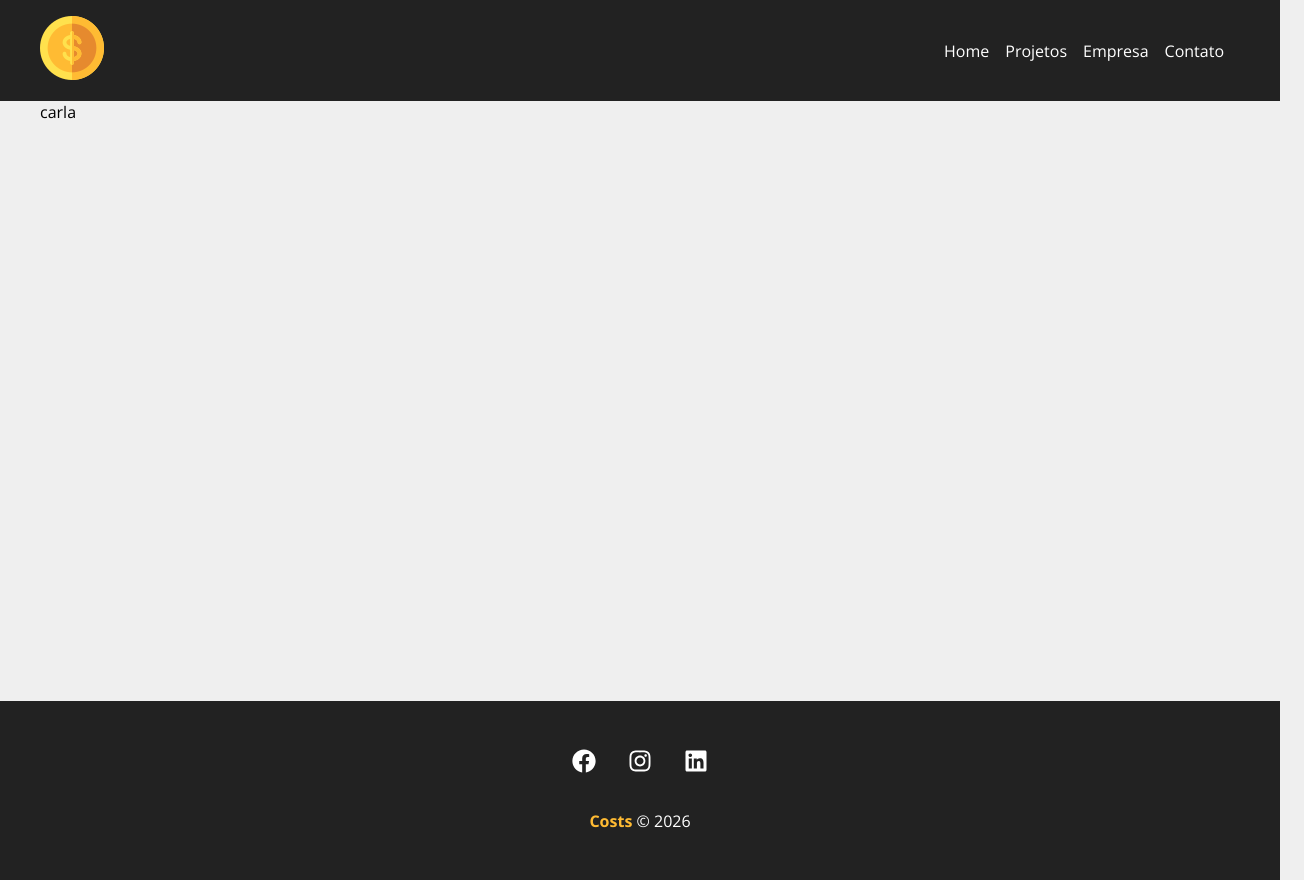
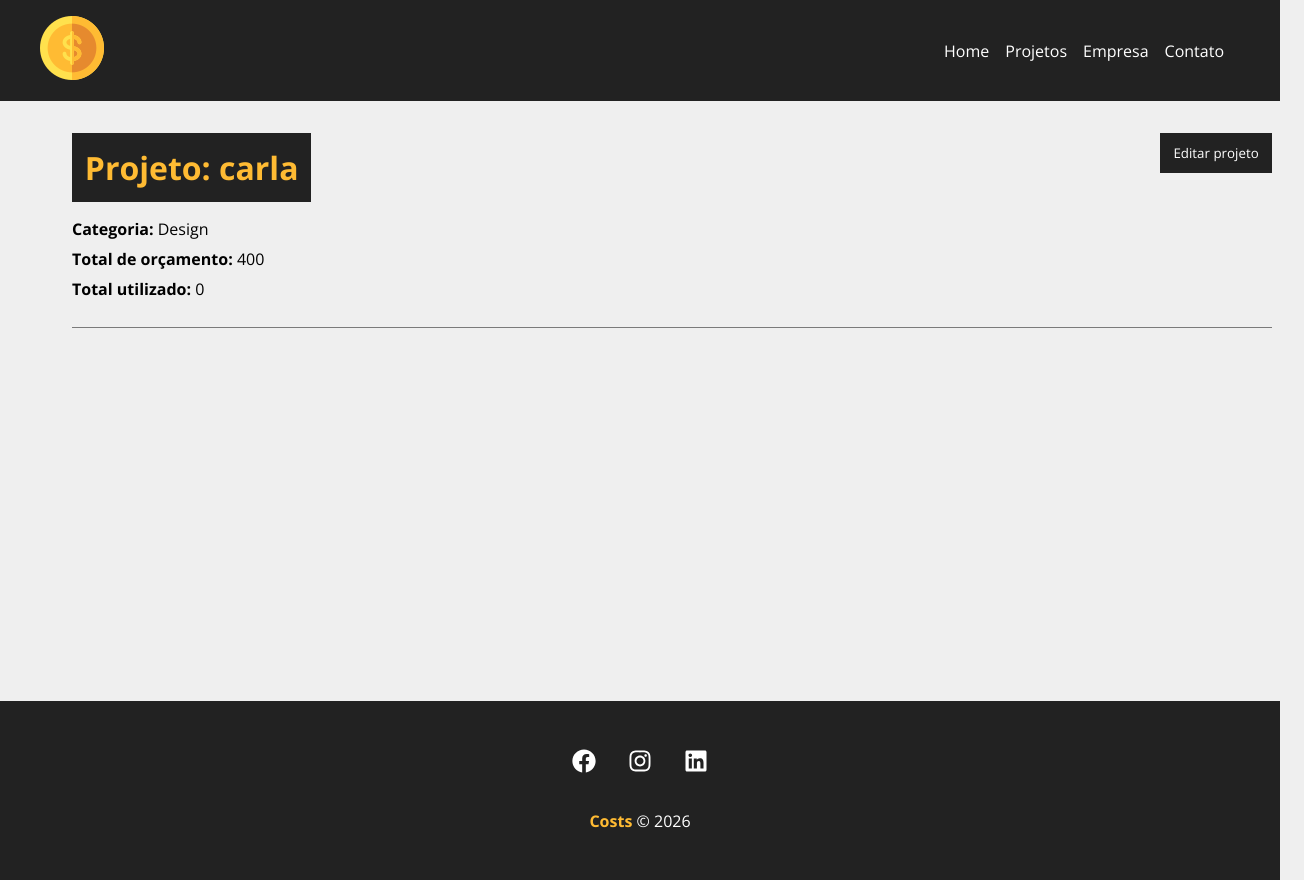
Before and after one commit to carlamagalhaes8/costs, a React (Create React App) app: page /project/fe61 in a window 1280 px wide. Shown: the whole page, 1304 px wide, since content can reach past the window. Built offline with nearby package versions, Linux system fonts and the light colour scheme; data requests are answered from the project's data file.

Commit message:
32 - Exibindo detalhes do projeto

```diff
--- a/src/components/pages/Project.js
+++ b/src/components/pages/Project.js
@@ -3,13 +3,18 @@
 import { useParams } from 'react-router-dom';
 import { useState, useEffect } from 'react';
 
+import Loading from '../layout/Loading';
+import Container from '../layout/Container';
+
 function Project(){
 
     const {id} = useParams();
     const [project, setProject] = useState([]);
+    const [showProjectForm, setShowProjectForm] = useState(false);
 
     useEffect(() => {
-        fetch(`http://localhost:5000/projects/${id}`, {
+        setTimeout(() => {
+            fetch(`http://localhost:5000/projects/${id}`, {
             method: "GET",
             headers: {
                 'Content-Type': 'application/json'},
@@ -19,11 +24,54 @@
             setProject(data)
         })
         .catch((err) => console.log)
+        }, 300)
 
     }, [id])
 
+    function toggleProjectForm(){
+        setShowProjectForm(!showProjectForm)
+    }
+
     return(
-        <p>{project.name}</p>
+        <>
+
+        {project.name ? (
+            <div className={styles.project_details}>
+                <Container customClass="column">
+                    <div className={styles.details_container}>
+                        <h1>Projeto: {project.name}</h1>
+
+                        <button className={styles.btn} onClick={toggleProjectForm}>{!showProjectForm ? "Editar projeto" : "Fechar "}</button>
+
+                        {!showProjectForm ? (
+                            <div className={styles.project_info}>
+                                <p>
+                                    <span>Categoria:</span> {project.category.name}
+                                </p>
+
+                                <p>
+                                    <span>Total de orçamento:</span> {project.budget}
+                                </p>
+
+                                <p>
+                                    <span>Total utilizado:</span> {project.cost}
+                                </p>
+
+                            </div>
+                        ) : (
+                            <div className={styles.project_info}>
+                                <p>Detalhes do projeto</p>
+                            </div>
+                        )}
+                    </div>
+
+                </Container>
+            </div>
+        ) : (
+            <Loading />
+    )}
+
+        </>
     )
 }
 
--- a/src/components/pages/Project.module.css
+++ b/src/components/pages/Project.module.css
@@ -0,0 +1,45 @@
+.project_details{
+    padding: 2em;
+}
+
+.project_details h1, .project_details h2, .project_details p{
+    margin-bottom: 0.5em;
+}
+
+.project_details h1{
+    background-color: #222;
+    color: #ffbb33;
+    padding: 0.4em;
+}
+
+.project_details span{
+    font-weight: bold;
+}
+
+.details_container, service_form_container{
+    border-bottom: 1px solid #7a7a7a;
+    margin-bottom: 1.2em;
+    padding-bottom: 1.2em;
+    display: flex;
+    justify-content: space-between;
+    flex-wrap: wrap;
+}
+
+.btn{
+    background-color: #222;
+    color: #fff;
+    padding: 0.5em 1em;
+    text-decoration: none;
+    transition: 0.5s;
+    cursor: pointer;
+    max-height: 40px;
+    border: none;
+}
+
+.btn:hover{
+    color: #ffbb33;
+}
+
+.project_info{
+    width: 100%;
+}
```
